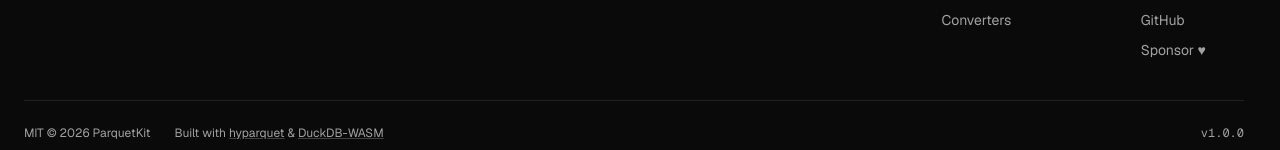
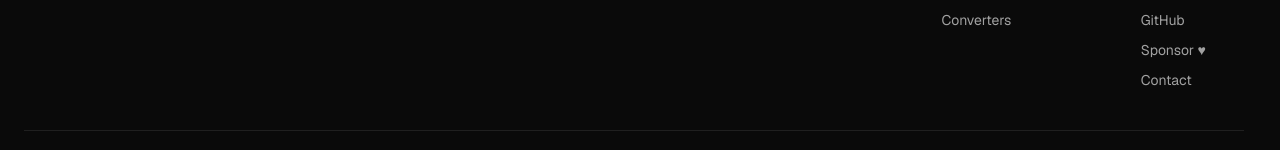
Before and after one commit to XxxKMSxxX/parquetkit, a Next.js app: page /parquet-viewer in a window 1280 px wide. Shown: the part 875-1025 px from the top of the page. Built offline with nearby package versions, Linux system fonts and the light colour scheme; no server answers.

Commit message:
feat: README・フッターに問い合わせ用メールアドレスを追加
press/licensing等の一般的な問い合わせ先としてcontact@parquetkit.comを明記

```diff
--- a/app/layout.tsx
+++ b/app/layout.tsx
@@ -127,6 +127,12 @@ export default function RootLayout({
                   >
                     Sponsor ♥
                   </a>
+                  <a
+                    href="mailto:contact@parquetkit.com"
+                    className="text-neutral-600 transition-colors hover:text-sky-600 dark:text-neutral-400 dark:hover:text-sky-400"
+                  >
+                    Contact
+                  </a>
                 </div>
               </nav>
             </div>
```
Also changed, not shown: 1 other file (tests, documents, lock files or other folders).
